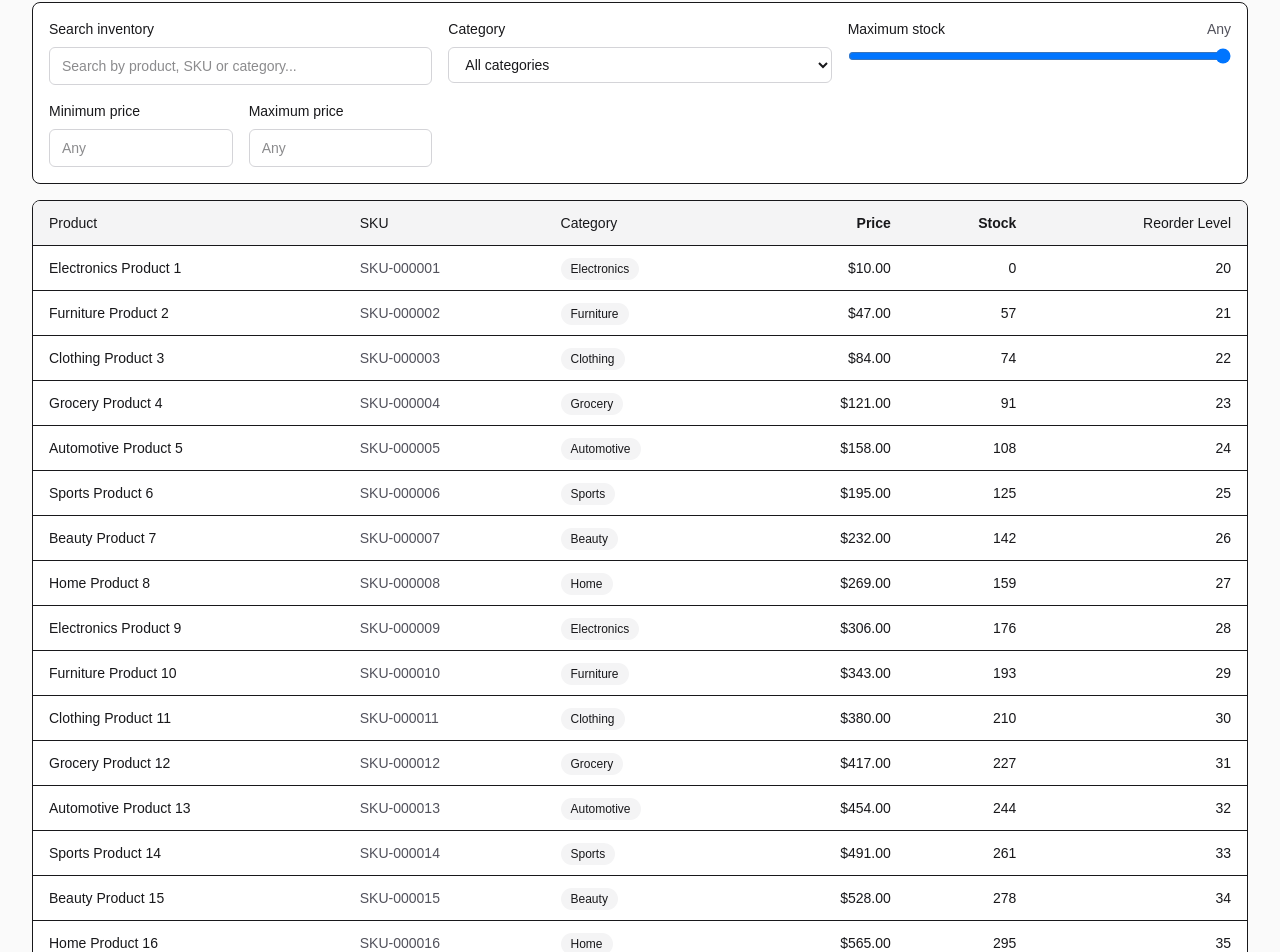
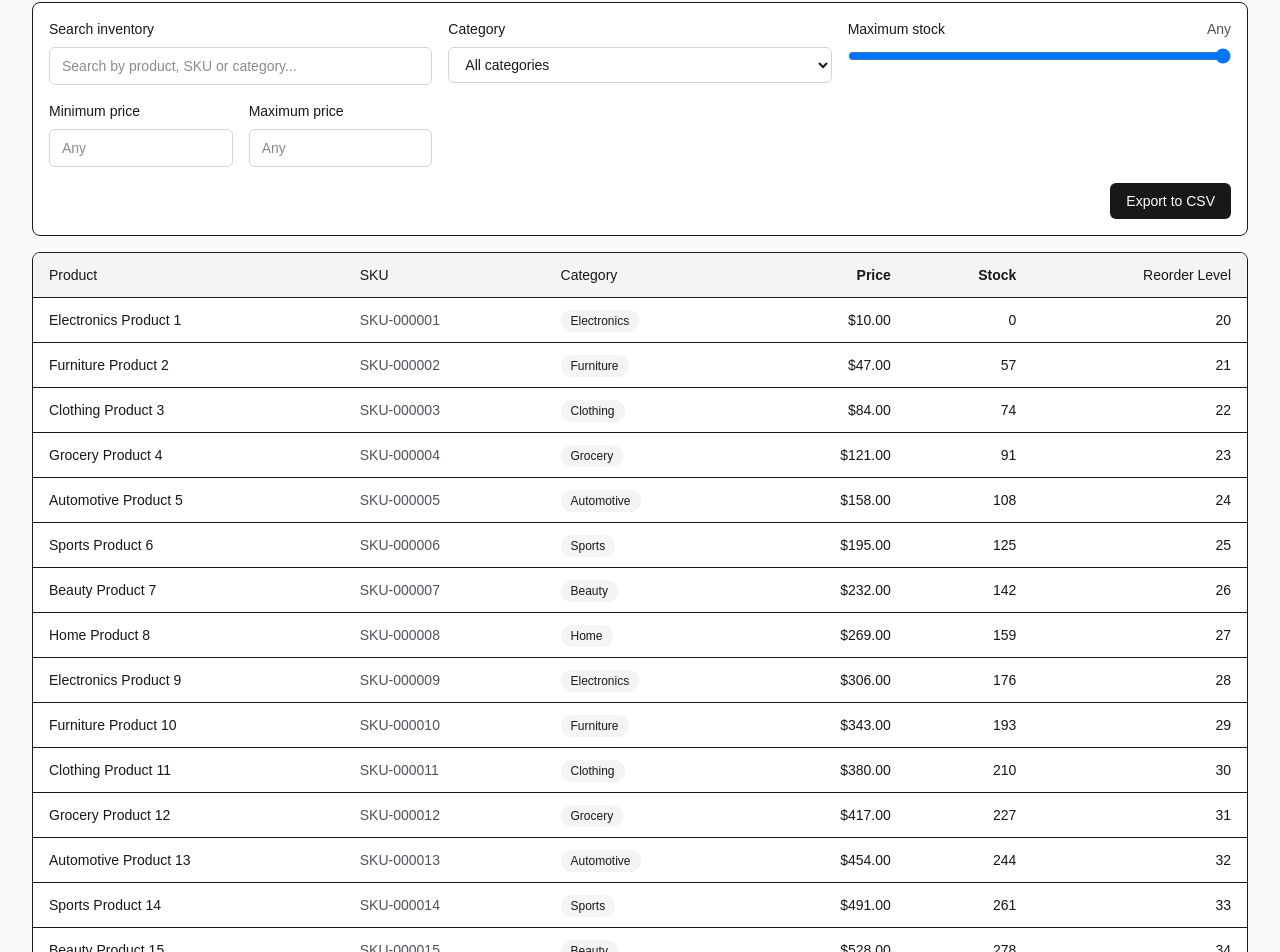
Before and after one commit to Aryan214G/aura-engine, a Next.js app: page / in a window 1280 px wide. Shown: the part 1188-2140 px from the top of the page. Built offline with nearby package versions, Linux system fonts and the light colour scheme.

Commit message:
feat: add CSV export functionality to InventoryTable with active filters

```diff
--- a/src/app/api/inventory/route.js
+++ b/src/app/api/inventory/route.js
@@ -17,10 +17,10 @@ export async function GET(request) {
     const maxPrice = maxPriceParam !== null ? Number(maxPriceParam) : null;
     const maxStock = maxStockParam !== null ? Number(maxStockParam) : null;
     const sort = searchParams.get("sort") || "";
+    const exportData = searchParams.get("export") === "true";
 
     let filteredInventory = [...inventory];
 
-    // Global search
     if (search) {
         filteredInventory = filteredInventory.filter(
             (product) =>
@@ -30,14 +30,12 @@ export async function GET(request) {
         );
     }
 
-    // Category filter
     if (category) {
         filteredInventory = filteredInventory.filter(
             (product) => product.category === category
         );
     }
 
-    // Price range
     if (minPrice !== null && !Number.isNaN(minPrice)) {
         filteredInventory = filteredInventory.filter(
             (product) => product.price >= minPrice
@@ -50,14 +48,12 @@ export async function GET(request) {
         );
     }
 
-    // Stock level
     if (maxStock !== null && !Number.isNaN(maxStock)) {
         filteredInventory = filteredInventory.filter(
             (product) => product.stockQuantity <= maxStock
         );
     }
 
-    // Sorting
     if (sort === "price-asc") {
         filteredInventory.sort((a, b) => a.price - b.price);
     }
@@ -77,11 +73,12 @@ export async function GET(request) {
     const total = filteredInventory.length;
     const totalPages = Math.ceil(total / limit);
 
-    const startIndex = (page - 1) * limit;
-    const products = filteredInventory.slice(
-        startIndex,
-        startIndex + limit
-    );
+    const products = exportData
+        ? filteredInventory
+        : filteredInventory.slice(
+            (page - 1) * limit,
+            (page - 1) * limit + limit
+        );
 
     return NextResponse.json({
         data: products,
--- a/src/components/InventoryTable.jsx
+++ b/src/components/InventoryTable.jsx
@@ -38,8 +38,6 @@ export default function InventoryTable() {
   }, [minPrice, maxPrice]);
 
   useEffect(() => {
-    // The filtered result set always starts at its first page.
-    // eslint-disable-next-line react-hooks/set-state-in-effect
     setPage(1);
   }, [
     debouncedSearch,
@@ -122,6 +120,94 @@ export default function InventoryTable() {
       Math.min(current + 1, pagination?.totalPages ?? current)
     );
   };
+
+  async function handleExport() {
+    try {
+      const params = new URLSearchParams();
+
+      if (debouncedSearch) {
+        params.set("search", debouncedSearch);
+      }
+
+      if (category) {
+        params.set("category", category);
+      }
+
+      if (stockLimit !== "") {
+        params.set("maxStock", stockLimit);
+      }
+
+      if (debouncedMinPrice !== "") {
+        params.set("minPrice", debouncedMinPrice);
+      }
+
+      if (debouncedMaxPrice !== "") {
+        params.set("maxPrice", debouncedMaxPrice);
+      }
+
+      if (sort) {
+        params.set("sort", sort);
+      }
+
+      params.set("export", "true");
+
+      const response = await fetch(`/api/inventory?${params.toString()}`);
+
+      if (!response.ok) {
+        throw new Error("Failed to export inventory");
+      }
+
+      const result = await response.json();
+
+      const headers = [
+        "Product",
+        "SKU",
+        "Category",
+        "Price",
+        "Cost",
+        "Stock",
+        "Reorder Level",
+        "Last Updated",
+      ];
+
+      const rows = result.data.map((product) => [
+        product.productName,
+        product.sku,
+        product.category,
+        product.price,
+        product.cost,
+        product.stockQuantity,
+        product.reorderLevel,
+        product.lastUpdated,
+      ]);
+
+      const csv = [headers, ...rows]
+        .map((row) =>
+          row
+            .map((value) => `"${String(value).replaceAll('"', '""')}"`)
+            .join(",")
+        )
+        .join("\n");
+
+      const blob = new Blob([csv], {
+        type: "text/csv;charset=utf-8;",
+      });
+
+      const url = URL.createObjectURL(blob);
+
+      const link = document.createElement("a");
+      link.href = url;
+      link.download = "aura-engine-inventory.csv";
+
+      document.body.appendChild(link);
+      link.click();
+      link.remove();
+
+      URL.revokeObjectURL(url);
+    } catch (error) {
+      console.error("CSV export failed:", error);
+    }
+  }
 
   if (loading) {
     return (
@@ -260,6 +346,16 @@ export default function InventoryTable() {
             </div>
           </div>
         </div>
+
+        <div className="mt-4 flex justify-end">
+          <button
+            type="button"
+            onClick={handleExport}
+            className="rounded-md bg-zinc-900 px-4 py-2 text-sm font-medium text-white hover:bg-zinc-800"
+          >
+            Export to CSV
+          </button>
+        </div>
       </div>
 
       <div className="overflow-hidden rounded-lg border bg-white">
```
Also changed, not shown: 1 other file (tests, documents, lock files or other folders).
